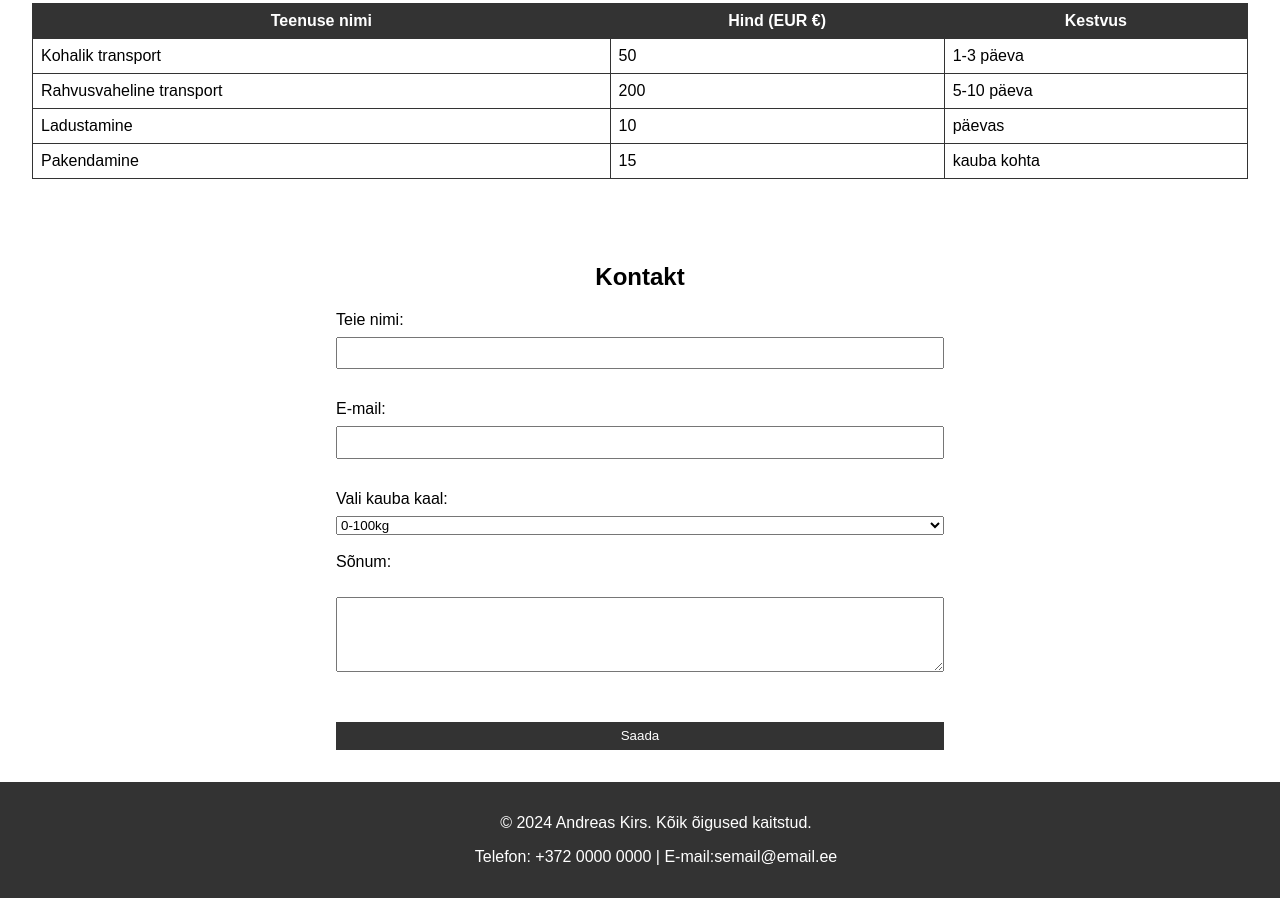
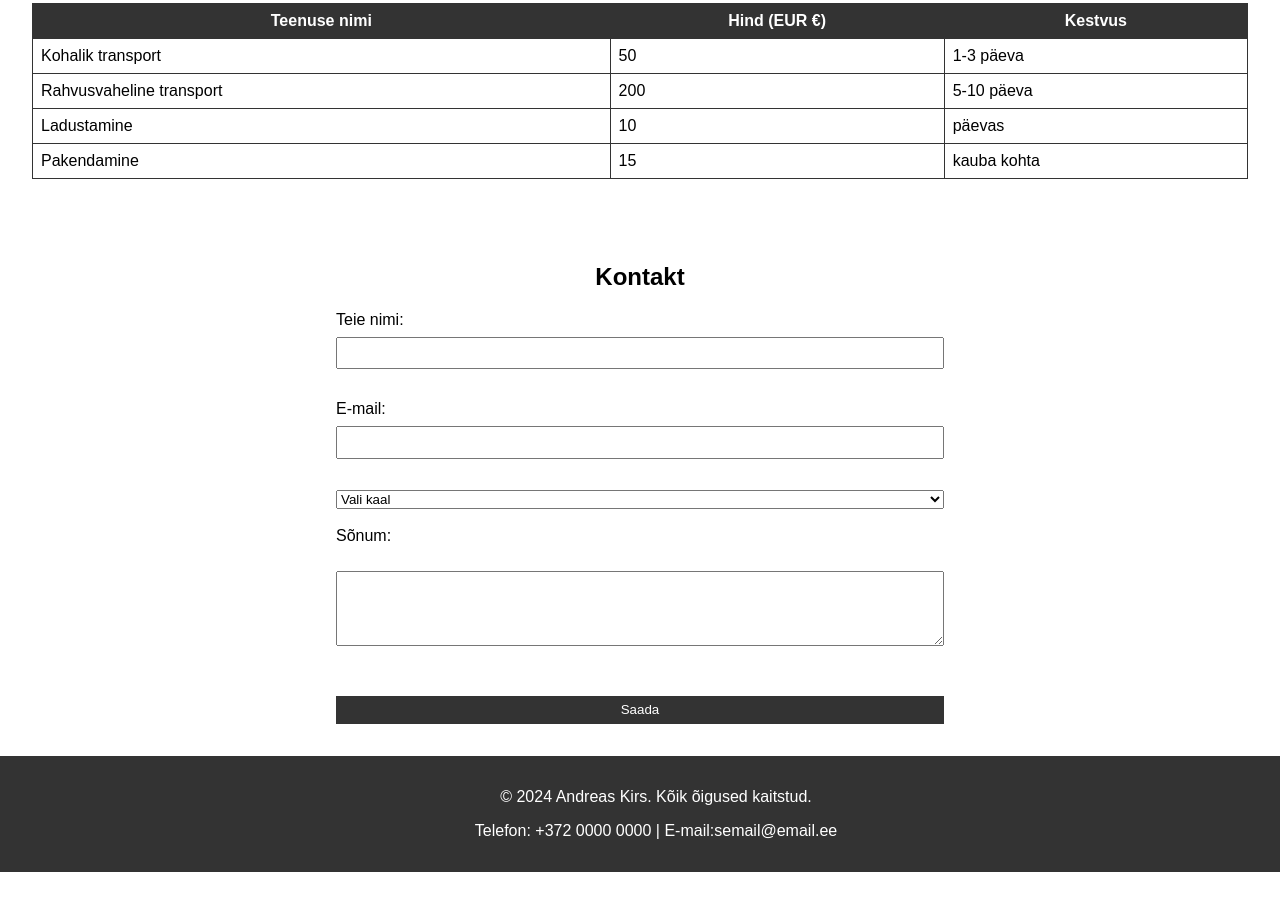
Before and after one commit to AndreasVikk/html, a plain HTML site: page index.html in a window 1280 px wide. Shown: the part 1109-2007 px from the top of the page. After the commit the page ends 1981 px from the top, so only its background shows below. Drawn offline with Linux system fonts and the light colour scheme.

Commit message:
W3 Validator Checked

```diff
--- a/index.html
+++ b/index.html
@@ -197,14 +197,16 @@
         <label for="email">E-mail:</label>
         <input type="email" id="email" name="email" required><br>
 
-        <label for="kaubakaal">Vali kauba kaal:</label>
+
         <select id="kaubakaal" name="kaubakaal" required>
+            <option value="">Vali kaal</option>
             <option value="0-100kg">0-100kg</option>
             <option value="100-500kg">100-500kg</option>
             <option value="500-1000kg">500-1000kg</option>
             <option value="1000+kg">1000+kg</option>
-            <option value="1000+kg">Lihtsalt infopäring</option>
+            <option value="infoparing">Lihtsalt infopäring</option>
         </select><br>
+
         <label for="message">Sõnum:</label><br>
         <textarea id="message" name="message" rows="4" required></textarea><br><br>
 
```
